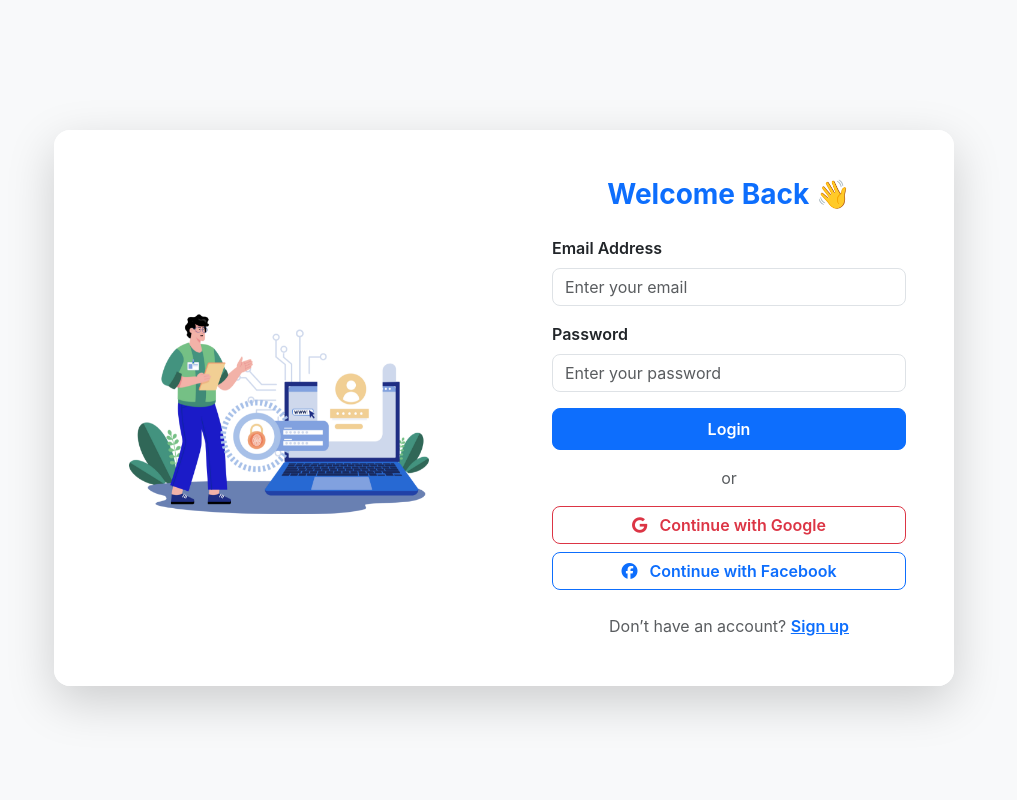
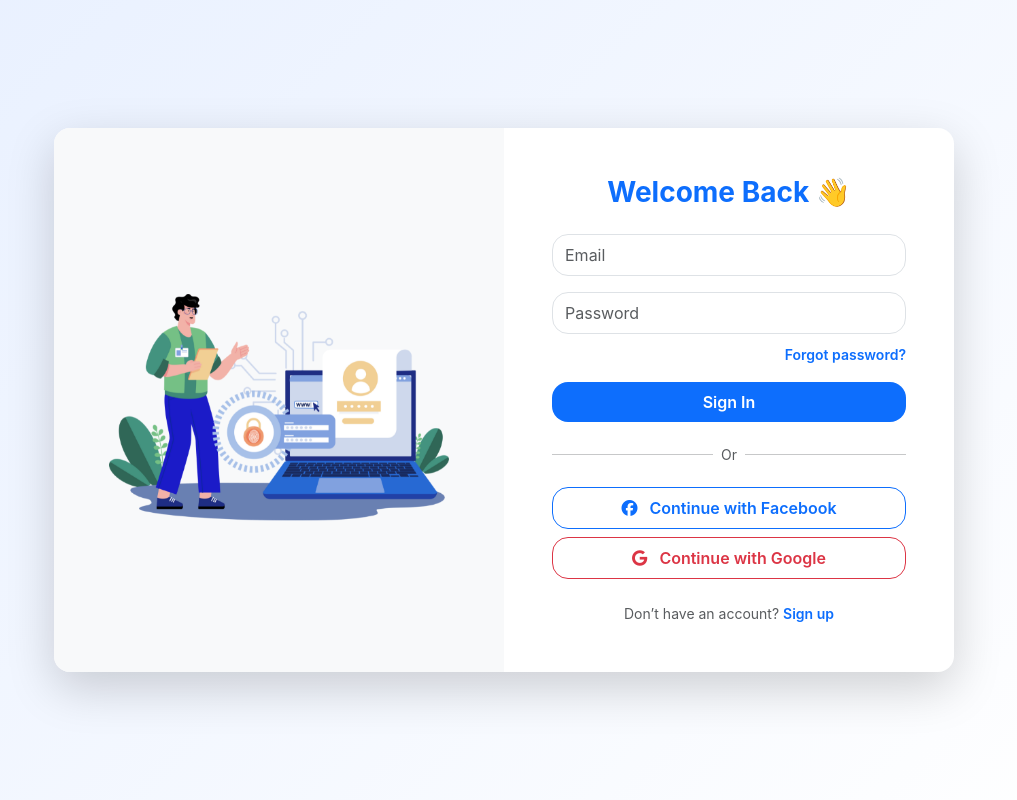
Before and after one commit to burhanali2812/printx-frontend, a React (Create React App) app: page /login in a window 1280 px wide. Shown: the whole page, without its empty margins (136-1153 px from the left). Built offline with nearby package versions, Linux system fonts and the light colour scheme.

Commit message:
get all req

```diff
--- a/src/pges/Login.jsx
+++ b/src/pges/Login.jsx
@@ -3,81 +3,111 @@ import loginLogo from "../images/login.png";
 
 function Login() {
   return (
-    <div className="container-fluid vh-100 d-flex flex-column justify-content-center align-items-center bg-light">
-      {/* Mobile Image Header with Overlay Text */}
-      <div className="d-md-none position-relative w-100" style={{ height: "220px" }}>
-        <img
-          src={loginLogo}
-          alt="login"
-          className="img-fluid w-100 h-100"
-          style={{ objectFit: "cover"}}
-        />
-
-      </div>
-
+    <div
+      className="container-fluid min-vh-100 d-flex justify-content-center align-items-center"
+      style={{
+        background: "linear-gradient(135deg, #e8f0ff 0%, #ffffff 100%)",
+        padding: "20px",
+      }}
+    >
       <div
-        className="row shadow-lg rounded-4 overflow-hidden bg-white w-100 mt-3"
+        className="row shadow-lg rounded-4 bg-white overflow-hidden w-100"
         style={{ maxWidth: "900px" }}
       >
-        {/* LEFT SIDE (Only for Laptop/Desktop) */}
-        <div className="col-md-6 d-none d-md-flex align-items-center justify-content-center bg-white p-4">
+        {/* LEFT SIDE (Desktop) */}
+        <div className="col-md-6 d-none d-md-flex align-items-center justify-content-center bg-light">
           <img
             src={loginLogo}
             alt="login"
+            className="img-fluid"
             style={{
               width: "80%",
-              maxHeight: "300px",
+              maxHeight: "350px",
               objectFit: "contain",
             }}
           />
         </div>
 
-        {/* RIGHT SIDE - LOGIN FORM */}
-        <div className="col-md-6 col-12 bg-white p-4 p-md-5 d-flex flex-column justify-content-center">
-          <h3 className="fw-bold text-center mb-4 text-primary">Welcome Back 👋</h3>
+        {/* RIGHT SIDE (Form Section) */}
+        <div className="col-md-6 col-12 p-4 p-md-5 d-flex flex-column justify-content-center">
+          {/* Mobile Header */}
+          <div className="d-md-none text-center mb-3">
+            <h4 className="fw-bold text-dark mb-1">Log In</h4>
+            <div className="d-flex justify-content-center align-items-center mb-2">
+              <img
+                src={loginLogo}
+                alt="logo"
+                style={{ width: "40px", height: "40px", marginRight: "8px" }}
+              />
+              <h5 className="text-primary fw-bold mb-0">YourApp</h5>
+            </div>
+            <p className="text-muted small mb-3">
+              Use the same method that you created your account with.
+            </p>
+          </div>
 
+          {/* Desktop Header */}
+          <h3 className="fw-bold text-center mb-4 text-primary d-none d-md-block">
+            Welcome Back 👋
+          </h3>
+
+          {/* Login Form */}
           <form>
             <div className="mb-3">
-              <label className="form-label fw-semibold">Email Address</label>
               <input
                 type="email"
-                className="form-control rounded-3"
-                placeholder="Enter your email"
+                className="form-control rounded-4 py-2"
+                placeholder="Email"
               />
             </div>
 
-            <div className="mb-3">
-              <label className="form-label fw-semibold">Password</label>
+            <div className="mb-2">
               <input
                 type="password"
-                className="form-control rounded-3"
-                placeholder="Enter your password"
+                className="form-control rounded-4 py-2"
+                placeholder="Password"
               />
+            </div>
+
+            <div className="text-end mb-3">
+              <a
+                href="#"
+                className="text-primary small fw-semibold text-decoration-none"
+              >
+                Forgot password?
+              </a>
             </div>
 
             <button
               type="submit"
-              className="btn btn-primary w-100 rounded-3 fw-semibold py-2"
+              className="btn btn-primary w-100 rounded-4 fw-semibold py-2"
+              style={{ backgroundColor: "#0d6efd", border: "none" }}
             >
-              Login
+              Sign In
             </button>
           </form>
 
-          <div className="text-center mt-3 text-muted">or</div>
+          {/* Divider */}
+          <div className="d-flex align-items-center my-3">
+            <hr className="flex-grow-1" />
+            <span className="mx-2 text-muted small">Or</span>
+            <hr className="flex-grow-1" />
+          </div>
 
-          <div className="d-flex flex-column gap-2 mt-3">
-            <button className="btn btn-outline-danger w-100 rounded-3 fw-semibold">
+          {/* Social Buttons */}
+          <div className="d-flex flex-column gap-2">
+            <button className="btn btn-outline-primary w-100 rounded-4 fw-semibold py-2">
+              <i className="fa-brands fa-facebook me-2"></i> Continue with Facebook
+            </button>
+            <button className="btn btn-outline-danger w-100 rounded-4 fw-semibold py-2">
               <i className="fa-brands fa-google me-2"></i> Continue with Google
-            </button>
-
-            <button className="btn btn-outline-primary w-100 rounded-3 fw-semibold">
-              <i className="fa-brands fa-facebook me-2"></i> Continue with Facebook
             </button>
           </div>
 
-          <p className="text-center mt-4 mb-0 text-muted">
+          {/* Signup Link */}
+          <p className="text-center mt-4 mb-0 text-muted small">
             Don’t have an account?{" "}
-            <a href="#" className="text-primary fw-semibold">
+            <a href="#" className="text-primary fw-semibold text-decoration-none">
               Sign up
             </a>
           </p>
```
